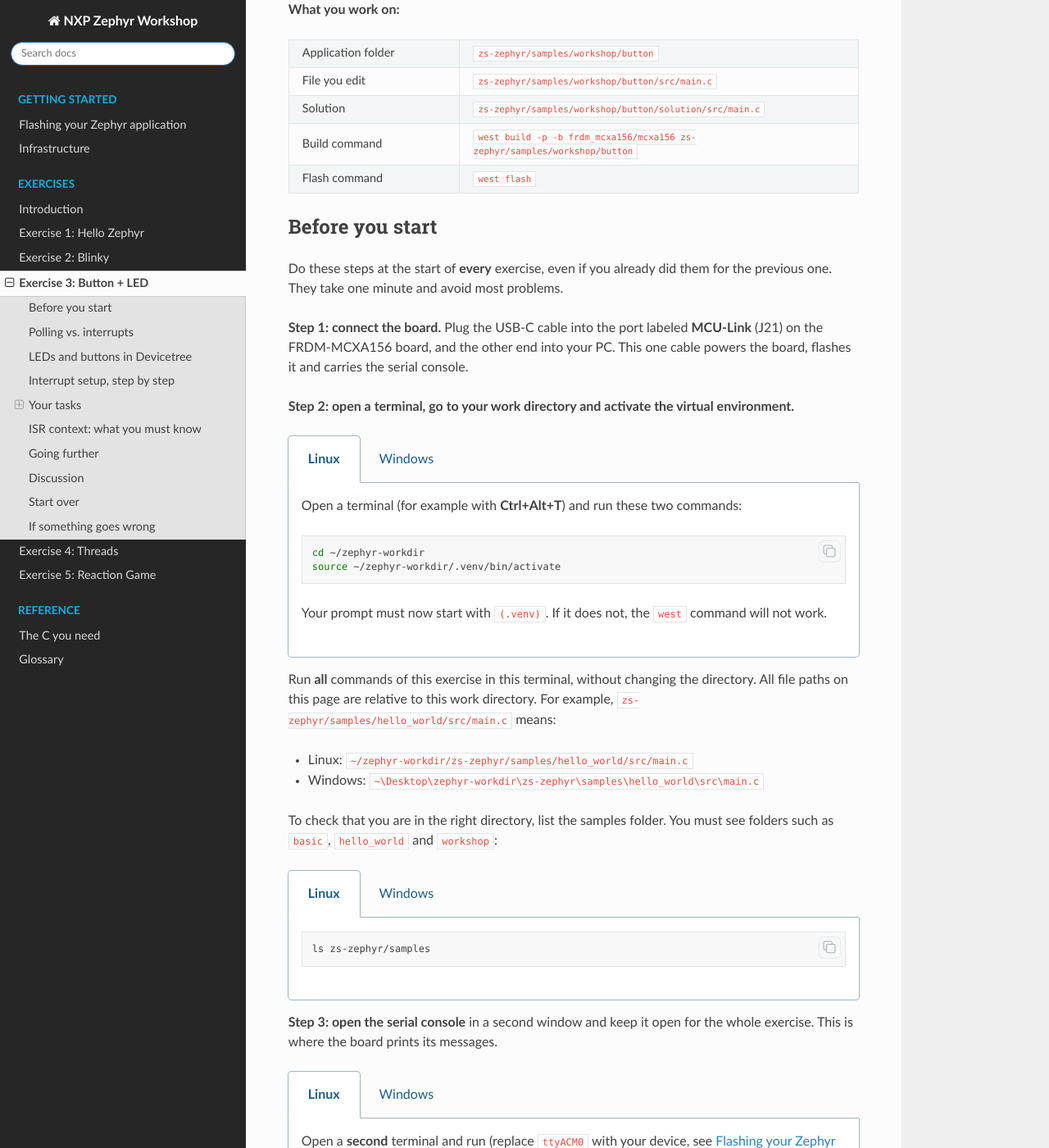
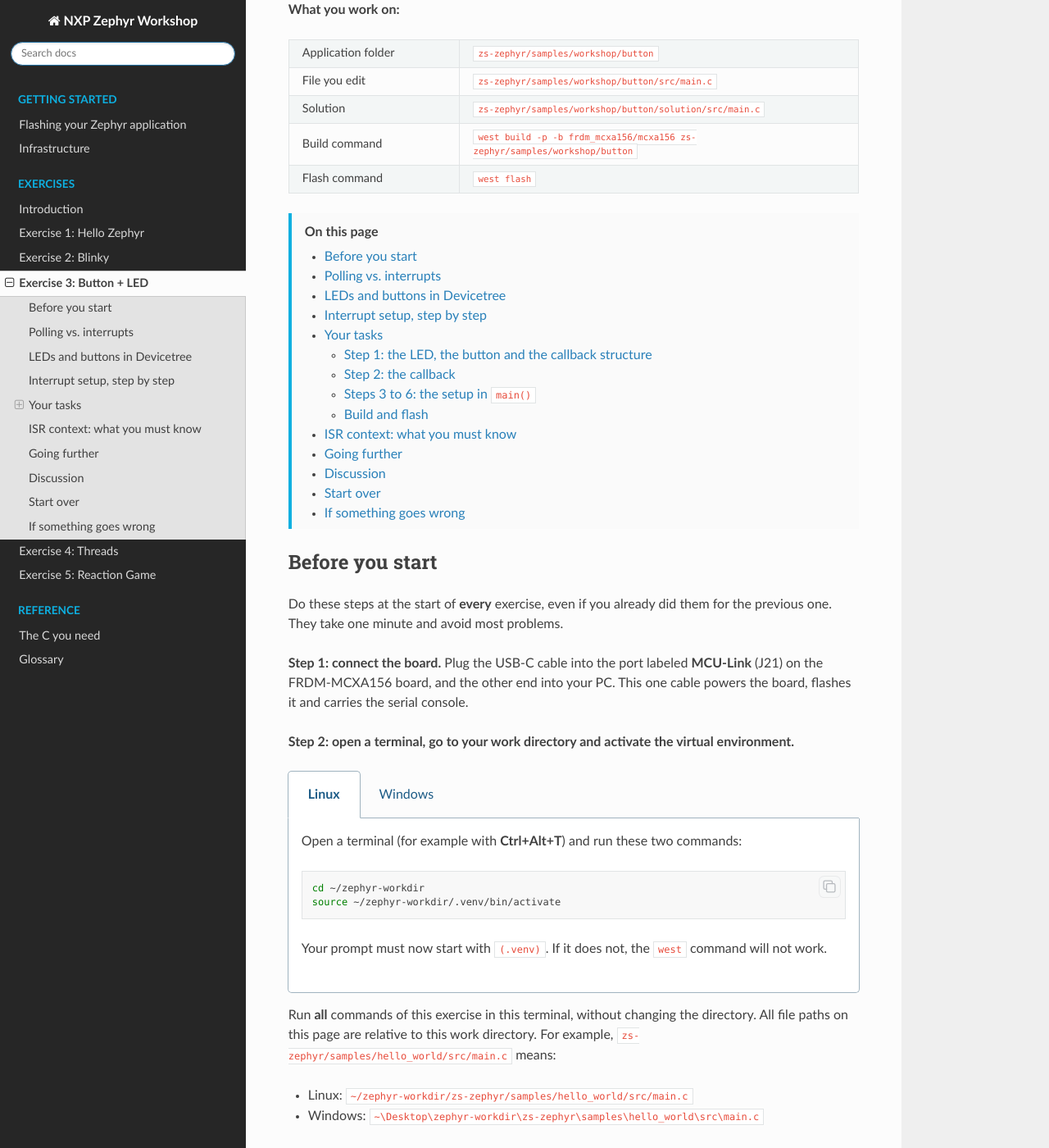
Before and after one commit to NXP-Research/zs-main, a Sphinx documentation site: the page built from doc/source/exercises/03_button.rst, in a window 1280 px wide and 1400 px high, scrolled down 257 px. Shown: the whole window at 82% size. Built offline with Sphinx 7.4.7 and the Read the Docs theme 3.1.0, drawn with Linux system fonts in a browser that asks for light colours.

Commit message:
doc: exercises: add a table of contents to every exercise
Add a 'contents' directive with the 'local' option at the top of all five
exercise pages.
It lists the sections and their subsections (depth 2), so the
reader sees the whole exercise at a glance and can jump straight to a
step. The list is generated from the headings, so it never goes stale.

Signed-off-by: Iuliana Prodan <iuliana.prodan@nxp.com>

```diff
--- a/doc/source/_static/css/main.css
+++ b/doc/source/_static/css/main.css
@@ -35,3 +35,21 @@ div.highlight:hover button.copybtn,
 button.copybtn:focus {
 	opacity: 1;
 }
+
+/* per-page table of contents created by the 'contents' directive with the
+ * 'local' option, used at the top of every exercise page */
+nav.contents.local {
+	background: #fafafa;
+	border-left: 4px solid #0EAFE0;
+	padding: 0.7em 1em 0.4em 1em;
+	margin-bottom: 1.5em;
+}
+
+nav.contents.local p.topic-title {
+	font-weight: bold;
+	margin-bottom: 0.4em;
+}
+
+nav.contents.local ul {
+	margin-bottom: 0;
+}
--- a/doc/source/exercises/01_hello_world.rst
+++ b/doc/source/exercises/01_hello_world.rst
@@ -25,6 +25,10 @@ build/flash process, the serial console.
 
    * - Flash command
      - ``west flash``
+
+.. contents:: On this page
+   :local:
+   :depth: 2
 
 .. include:: _include/before_you_start.rst
 
--- a/doc/source/exercises/02_blinky.rst
+++ b/doc/source/exercises/02_blinky.rst
@@ -25,6 +25,10 @@ color.
 
    * - Flash command
      - ``west flash``
+
+.. contents:: On this page
+   :local:
+   :depth: 2
 
 .. include:: _include/before_you_start.rst
 
--- a/doc/source/exercises/03_button.rst
+++ b/doc/source/exercises/03_button.rst
@@ -27,6 +27,10 @@ interrupt instead of polling.
 
    * - Flash command
      - ``west flash``
+
+.. contents:: On this page
+   :local:
+   :depth: 2
 
 .. include:: _include/before_you_start.rst
 
--- a/doc/source/exercises/04_threads.rst
+++ b/doc/source/exercises/04_threads.rst
@@ -32,6 +32,10 @@ calls, ISR vs. thread context.
 
    * - Flash command
      - ``west flash``
+
+.. contents:: On this page
+   :local:
+   :depth: 2
 
 .. include:: _include/before_you_start.rst
 
--- a/doc/source/exercises/05_reaction_game.rst
+++ b/doc/source/exercises/05_reaction_game.rst
@@ -43,6 +43,10 @@ management (state machines).
 
    * - Flash command
      - ``west flash``
+
+.. contents:: On this page
+   :local:
+   :depth: 2
 
 .. include:: _include/before_you_start.rst
 
```
